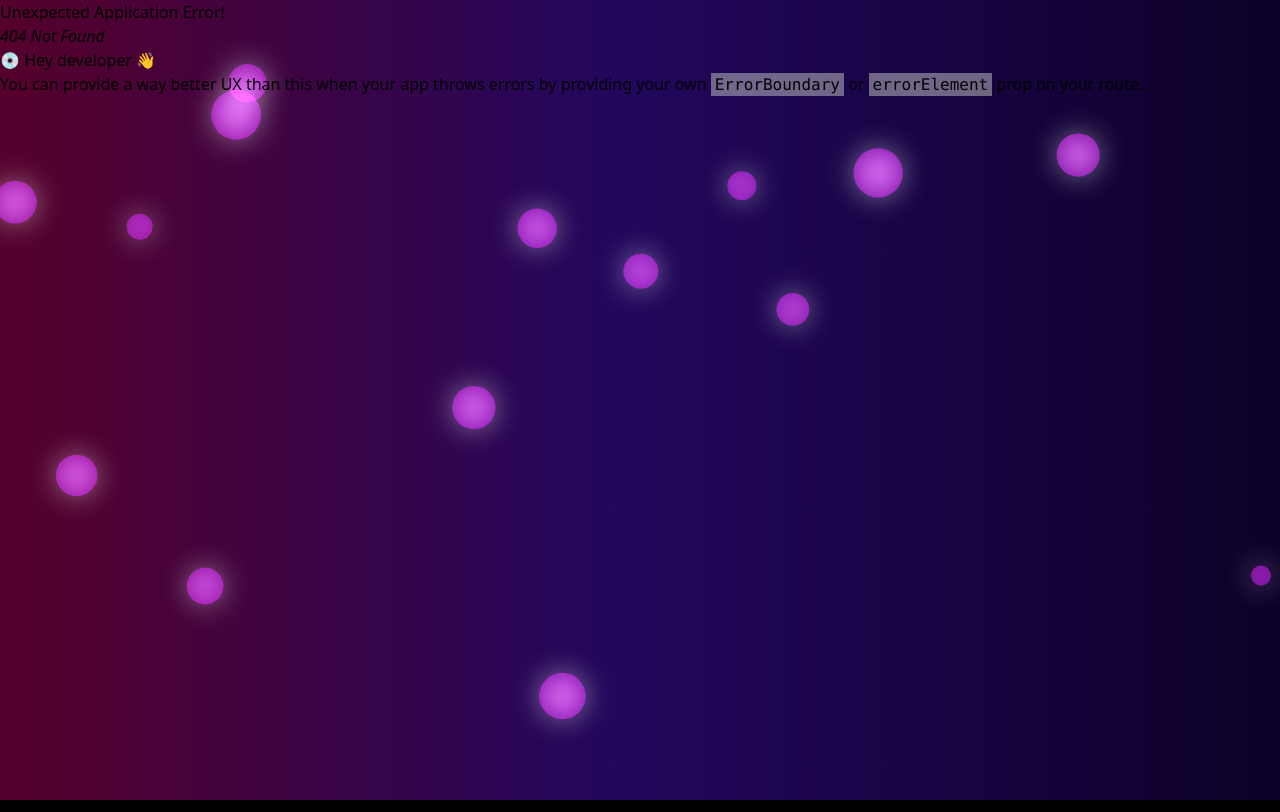
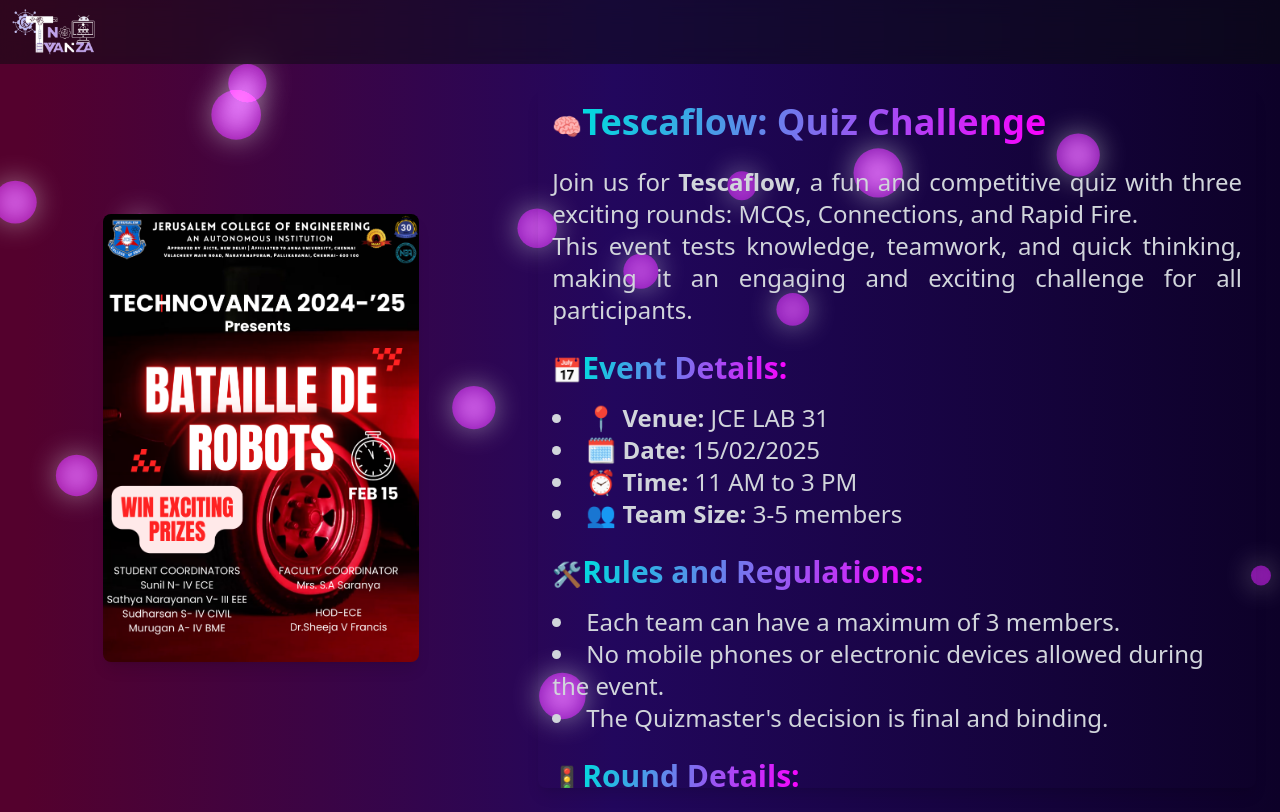
Before and after one commit to mr-tamil-coder/college-symposium, a React (Vite) app: page /tescaflow in a window 1280 px wide. Before the commit this address had no page. Built offline with nearby package versions, Linux system fonts and the light colour scheme; a web font is replaced by a local one.

Commit message:
updated tescaflow css and content

```diff
--- a/src/Components/CircuitTec.jsx
+++ b/src/Components/CircuitTec.jsx
@@ -43,7 +43,7 @@
       imageSrc: Image,
       altText: "Tescaflow",
       label: "Tescaflow",
-      onClick: () => alert("Tescaflow clicked"),
+      path: "/tescaflow",
     },
     {
       id: 5,
--- /dev/null
+++ b/src/Components/EventDescriptions/Track2/TescaFlow.jsx
@@ -0,0 +1,172 @@
+import React from "react";
+import { motion } from "framer-motion";
+import "./EnergiaNova.css";
+import RobotImage from "../../../assets/symposium/robots.png";
+import { useRef, useEffect } from "react";
+const Tescaflow = () => {
+  const tiltRef = useRef(null);
+
+  useEffect(() => {
+    if (tiltRef.current) {
+      VanillaTilt.init(tiltRef.current, {
+        max: 15,
+        speed: 400,
+        scale: 1.05,
+      });
+    }
+  }, []);
+  return (
+    <div className="flex flex-col lg:flex-row items-center justify-between max-w-7xl mx-auto p-6 gap-10">
+      {/* Left: Event Details */}
+      <motion.div
+        ref={tiltRef}
+        className="lg:w-1/2 w-full flex justify-center items-center"
+        initial={{ opacity: 0, x: -50 }}
+        animate={{ opacity: 1, x: 0 }}
+        transition={{ duration: 0.8 }}
+      >
+        <img
+          src={RobotImage}
+          alt="Batallia de Robots"
+          className="w-3/4 md:w-2/3 lg:w-2/3 object-cover rounded-lg shadow-lg"
+        />
+      </motion.div>
+
+      {/* Right: Event Details */}
+      <motion.div
+        className="lg:w-3/4 w-full text-white flex flex-col gap-6 bg-transparent  overflow-auto custom-scrollbar p-4 rounded-lg shadow-lg"
+        style={{ maxHeight: "calc(100vh - 100px)" }}
+        initial={{ opacity: 0, x: -50 }}
+        animate={{ opacity: 1, x: 0 }}
+        transition={{ duration: 0.8 }}
+      >
+        <h1>
+          🧠
+          <span className="text-3xl lg:text-4xl font-bold mb-4 text-center lg:text-left gradient-text">
+            Tescaflow: Quiz Challenge
+          </span>
+        </h1>
+        <section className="text-gray-300 text-justify text-body lg:text-2xl">
+          <p>
+            Join us for <strong>Tescaflow</strong>, a fun and competitive quiz
+            with three exciting rounds: MCQs, Connections, and Rapid Fire.
+          </p>
+          <p>
+            This event tests knowledge, teamwork, and quick thinking, making it
+            an engaging and exciting challenge for all participants.
+          </p>
+        </section>
+
+        <section className="text-gray-300">
+          <h2>
+            📅
+            <span className="text-xl md:text-2xl lg:text-3xl font-bold mb-2 gradient-text">
+              Event Details:
+            </span>
+          </h2>
+          <ul className="list-disc list-inside mt-4 text-body lg:text-2xl">
+            <li>
+              📍 <strong>Venue:</strong> JCE LAB 31
+            </li>
+            <li>
+              🗓️ <strong>Date:</strong> 15/02/2025
+            </li>
+            <li>
+              ⏰ <strong>Time:</strong> 11 AM to 3 PM
+            </li>
+            <li>
+              👥 <strong>Team Size:</strong> 3-5 members
+            </li>
+          </ul>
+        </section>
+
+        <section className="text-gray-300">
+          <h2>
+            🛠️
+            <span className="text-xl md:text-2xl lg:text-3xl font-bold mb-2 gradient-text">
+              Rules and Regulations:
+            </span>
+          </h2>
+          <ul className="list-disc list-inside mt-4 text-body lg:text-2xl">
+            <li>Each team can have a maximum of 3 members.</li>
+            <li>
+              No mobile phones or electronic devices allowed during the event.
+            </li>
+            <li>The Quizmaster's decision is final and binding.</li>
+          </ul>
+        </section>
+
+        <section className="text-gray-300">
+          <h2>
+            🚦
+            <span className="text-xl md:text-2xl lg:text-3xl font-bold mb-2 gradient-text">
+              Round Details:
+            </span>
+          </h2>
+
+          <h3 className="font-semibold mt-4 text-body lg:text-2xl">
+            Round 1: MCQs
+          </h3>
+          <ul className="list-disc list-inside mt-2 text-body lg:text-2xl">
+            <li>Time limit: 15 minutes</li>
+            <li>Scoring: 1 point per correct answer</li>
+            <li>No negative marking</li>
+            <li>Team discussion allowed</li>
+            <li>Late submissions not accepted</li>
+          </ul>
+
+          <h3 className="font-semibold mt-4 text-body lg:text-2xl">
+            Round 2: Connections
+          </h3>
+          <ul className="list-disc list-inside mt-2 text-body lg:text-2xl">
+            <li>Find the common link among clues</li>
+            <li>5 questions, 1 minute each</li>
+            <li>Scoring: 2 points per correct connection</li>
+            <li>No partial credit</li>
+            <li>One final answer per team</li>
+            <li>Time limit strictly enforced</li>
+          </ul>
+
+          <h3 className="font-semibold mt-4 text-body lg:text-2xl">
+            Round 3: Rapid Fire
+          </h3>
+          <ul className="list-disc list-inside mt-2 text-body lg:text-2xl">
+            <li>10 rapid-fire questions</li>
+            <li>Time limit: 60 seconds</li>
+            <li>Scoring: 1 point per correct answer</li>
+            <li>No negative marking</li>
+            <li>One team member can answer</li>
+            <li>No changing answering member</li>
+          </ul>
+        </section>
+
+        <section className="text-gray-300">
+          <h2>
+            🏆
+            <span className="text-xl md:text-2xl lg:text-3xl font-bold mb-2 gradient-text">
+              Final Scores:
+            </span>
+          </h2>
+          <p className="mt-4 lg:text-2xl">
+            The highest cumulative score wins. In case of a tie, a tiebreaker
+            question will be asked to determine the winner.
+          </p>
+        </section>
+
+        <section className="text-gray-300">
+          <h2>
+            📞
+            <span className="text-xl md:text-2xl lg:text-3xl font-bold mb-2 gradient-text">
+              Enquiry and Contact Details:
+            </span>
+          </h2>
+          <p className="mt-4 lg:text-2xl">
+            Contact: Harish M - +91 99623 26686
+          </p>
+        </section>
+      </motion.div>
+    </div>
+  );
+};
+
+export default Tescaflow;
```
Also changed, not shown: src/main.jsx (+14 -9 lines).
